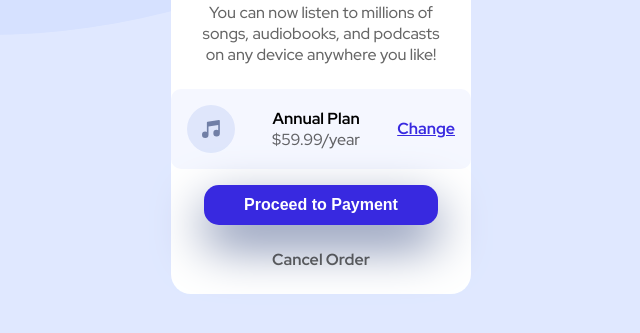
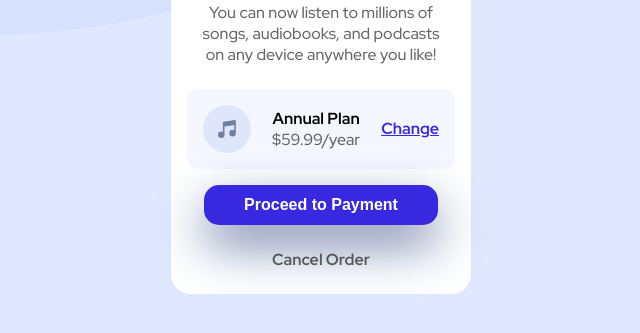
Before and after one commit to oseni99/OrderSummary, a plain HTML site: page index.html in a window 1280 px wide. Shown: the part 353-686 px from the top of the page, without its empty margins (319-959 px from the left). Drawn offline with Linux system fonts and the light colour scheme.

Commit message:
Changed the plan box

```diff
--- a/css/styles.css
+++ b/css/styles.css
@@ -59,8 +59,11 @@ img{
     justify-content: space-between;
     align-items: center;
     padding: 1rem;
+    margin-left: 1rem;
+    margin-right: 1rem;
     background-color: hsl(225, 100%, 98%);
     border-radius: 10px;
+    gap: 0.5rem;
 }
 
 .order__payment-type{
```
